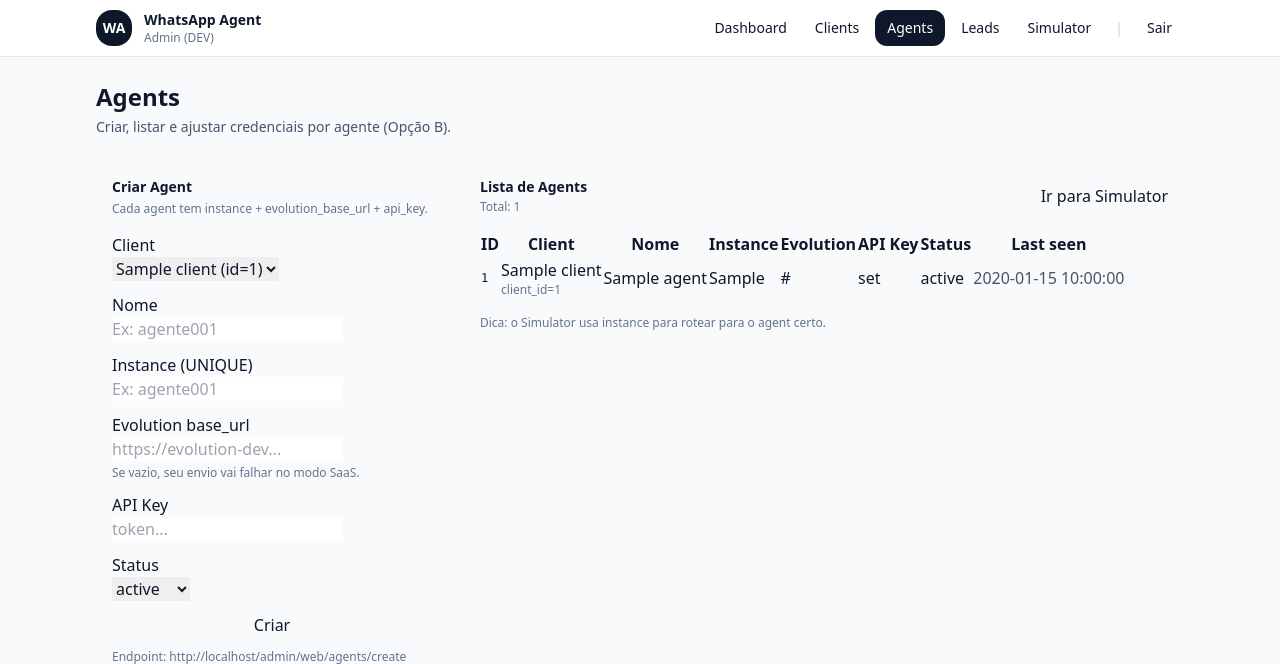
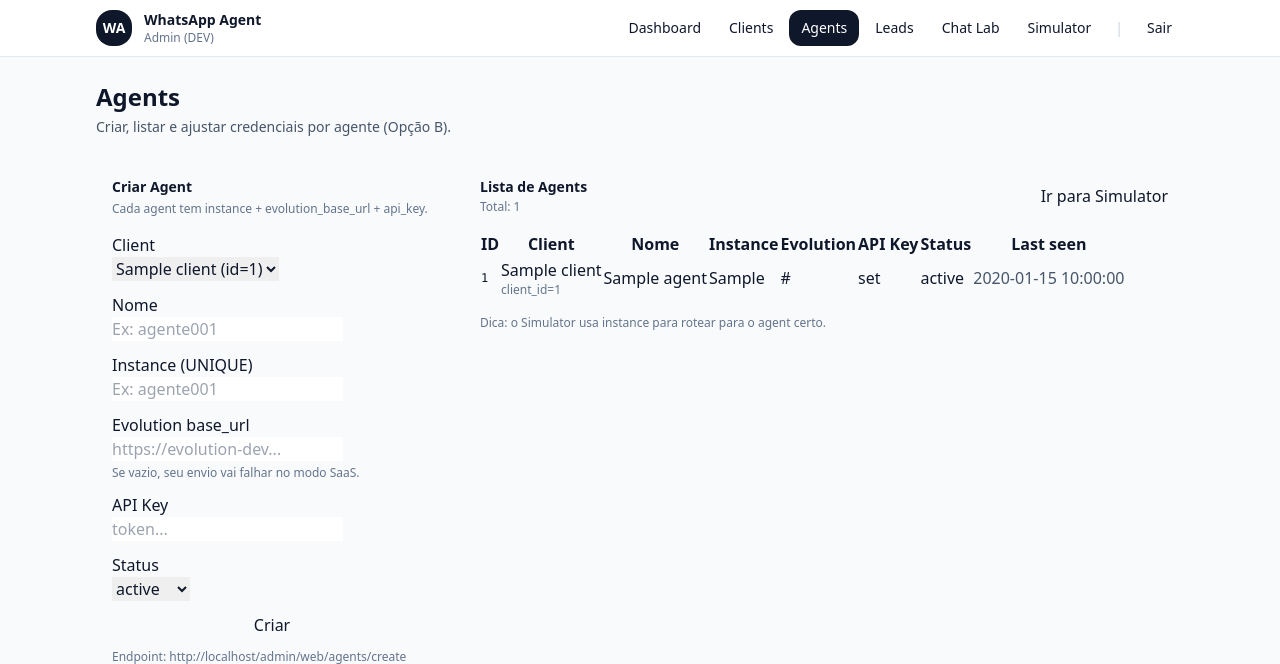
Before and after one commit to MarcilioLeiteSilva/whatsapp-agent, a FastAPI app: page /admin/web/agents in a window 1280 px wide. Shown: the top 664 px of the page. Run offline with FastAPI, Linux system fonts and the light colour scheme; tables that the repository leaves empty hold one stand-in row (values such as "Sample post"); parts of the project's set-up code (start-up, migrations or seed data) failed here and were passed over; some libraries are stand-ins or nearby versions.

Commit message:
Update navbar.html

```diff
--- a/app/templates/partials/navbar.html
+++ b/app/templates/partials/navbar.html
@@ -21,6 +21,8 @@
            href="{{ url_for('admin_web_agents') }}">Agents</a>
         <a class="px-3 py-2 rounded-xl {% if current=='leads' %}bg-slate-900 text-white{% else %}hover:bg-slate-100{% endif %}"
            href="{{ url_for('admin_web_leads') }}">Leads</a>
+        <a class="px-3 py-2 rounded-xl {% if current=='chatlab' %}bg-slate-900 text-white{% else %}hover:bg-slate-100{% endif %}"
+           href="{{ url_for('admin_web_chatlab') }}">Chat Lab</a>
         <a class="px-3 py-2 rounded-xl {% if current=='simulator' %}bg-slate-900 text-white{% else %}hover:bg-slate-100{% endif %}"
            href="{{ url_for('admin_web_simulator') }}">Simulator</a>
 
```
